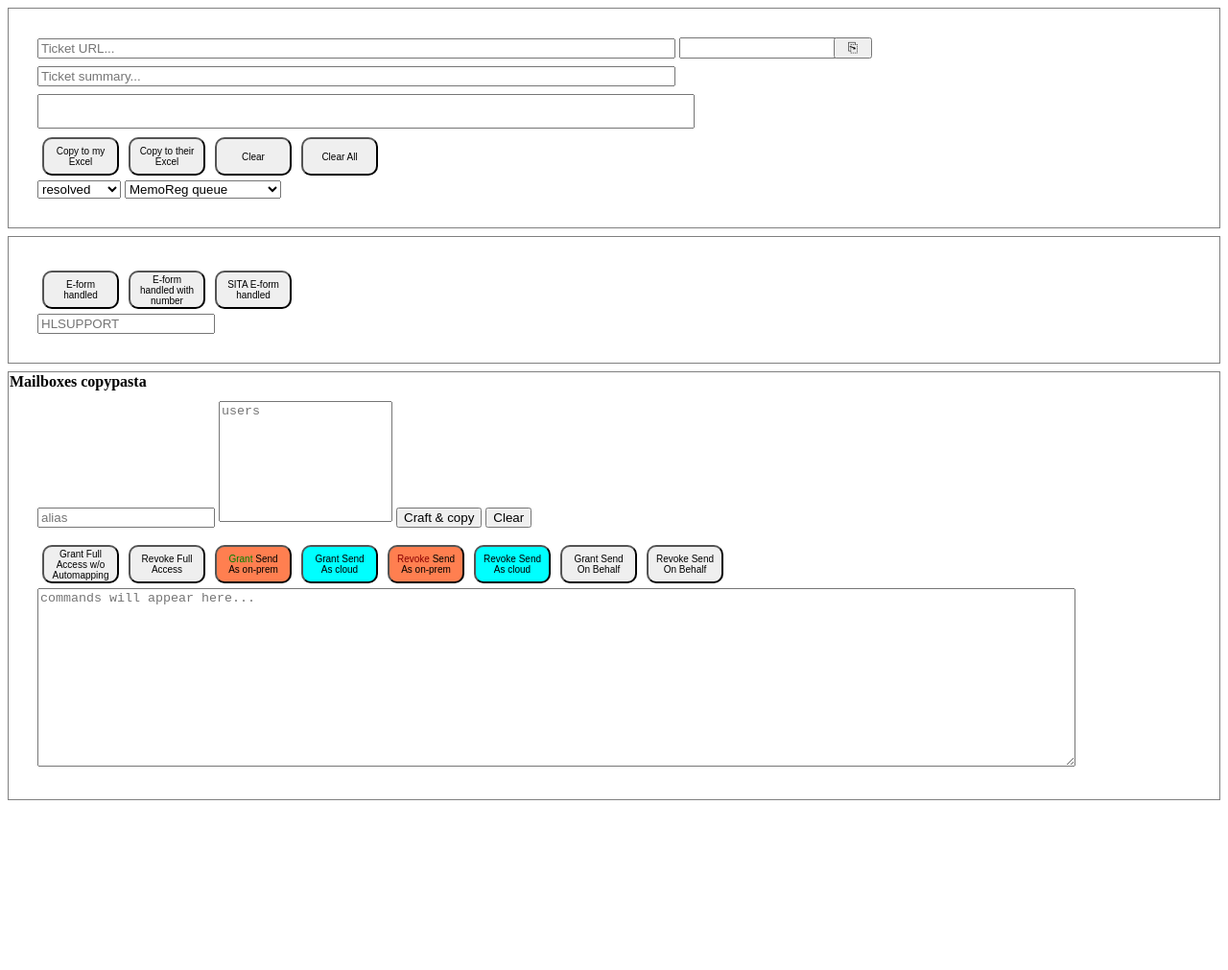
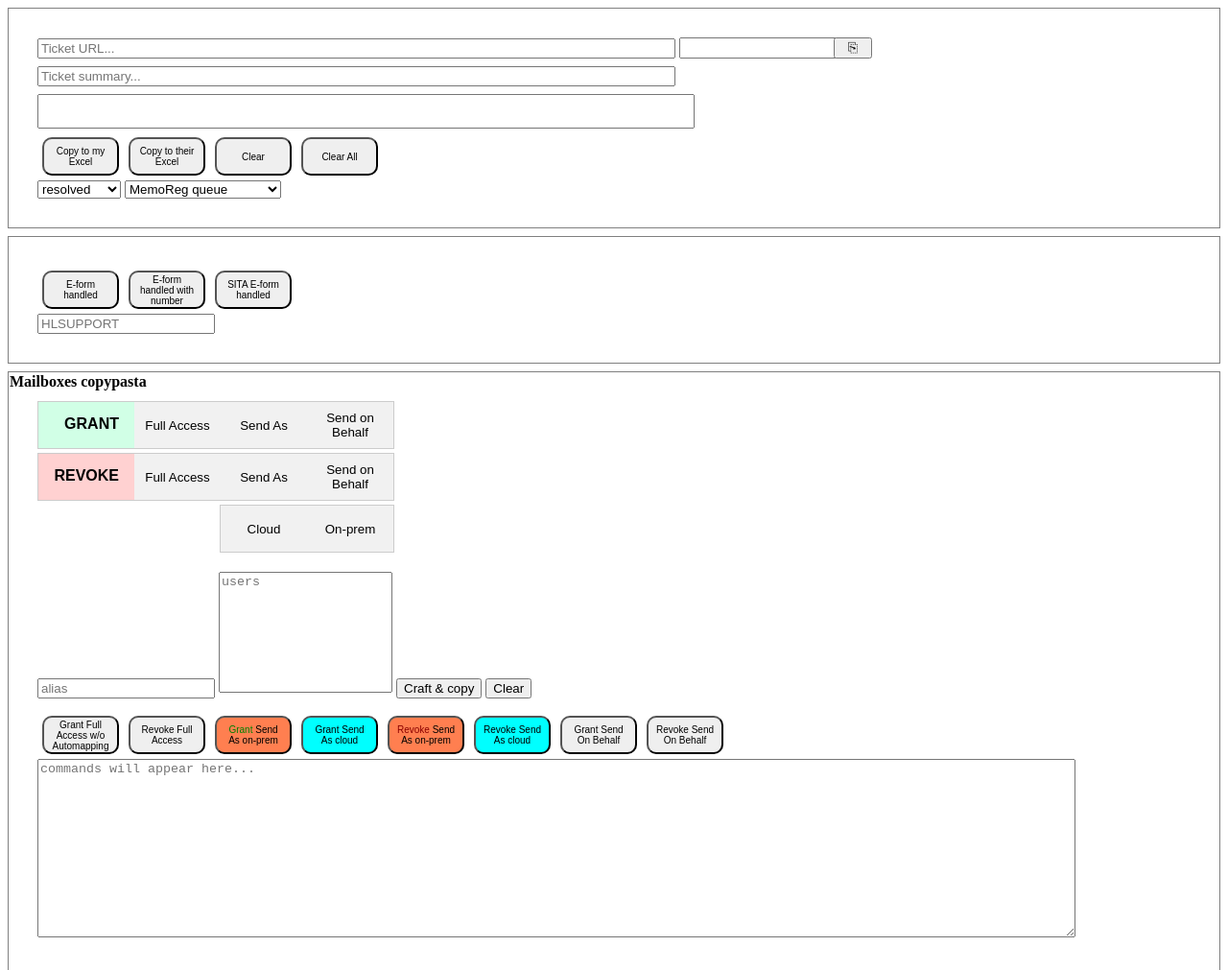
Before and after one commit to Markiu200/HLAG, a plain HTML site: page webpage/025_copypastas/010_copypastas.html in a window 1280 px wide. Shown: the whole page at 96% size. Before the commit the page ends 834 px from the top, so only its background shows below. Drawn offline with Linux system fonts and the light colour scheme.

Commit message:
Add mailbox copypasta switch buttons for privileges

```diff
--- a/webpage/025_copypastas/010_copypastas.html
+++ b/webpage/025_copypastas/010_copypastas.html
@@ -62,11 +62,39 @@
     <div>
       <input type="text" id="eformCopypastaInput" placeholder="HLSUPPORT">
     </div>
+  </section>
 
-  </section>
+
+  <!-- -------------------- -->
+  <!-- Mailboxes copypastas -->
+  <!-- -------------------- -->
 
   <section class="section">
     <h4 style="position: absolute; top: -20px; left: 1px;">Mailboxes copypasta</h4>
+
+    <!-- Toggle buttons -->
+    <div style="float: left;">
+      <div class="mailbox_copypastas_privileges">
+        <div class="grant">GRANT</div>
+        <button class="tablinks" onclick="openCity(event, 'London')">Full Access</button>
+        <button class="tablinks" onclick="openCity(event, 'Paris')">Send As</button>
+        <button class="tablinks" onclick="openCity(event, 'Tokyo')">Send on Behalf</button>
+      </div>
+      <div style="margin: 0; padding: 0;"></div>
+      <div class="mailbox_copypastas_privileges">
+        <div class="revoke">REVOKE</div>
+        <button class="tablinks" onclick="openCity(event, 'London')">Full Access</button>
+        <button class="tablinks" onclick="openCity(event, 'Paris')">Send As</button>
+        <button class="tablinks" onclick="openCity(event, 'Tokyo')">Send on Behalf</button>
+      </div>
+      <div style="margin: 0; padding: 0;"></div>
+      <div class="mailbox_copypastas_privileges right">
+        <button class="tablinks" onclick="openCity(event, 'London')">Cloud</button>
+        <button class="tablinks" onclick="openCity(event, 'Paris')">On-prem</button>
+      </div>
+    </div>
+    <div style="clear: both; height: 20px;"></div>
+
     <input type="text" placeholder="alias" id="mailboxesCopypasta_alias">
     <textarea
       style="resize: none;" rows="8" cols="20" placeholder="users" id="mailboxesCopypasta_users"
--- a/webpage/style.css
+++ b/webpage/style.css
@@ -34,7 +34,6 @@ main {
     left: 50%; /* Center the snackbar */
     bottom: 30px; /* 30px from the bottom */
 }
-/* Show the snackbar when clicking on a button (class added with JavaScript) */
 #snackbar.show {
     visibility: visible; /* Show the snackbar */
 }
@@ -60,3 +59,41 @@ main {
     margin-bottom: 8px;
     position: relative;
 }
+.mailbox_copypastas_privileges {
+    overflow: hidden;
+    border: 1px solid #ccc;
+    background-color: #f1f1f1;
+    display: inline-block; /* makes the thing take only as much space as it's children need */
+    height: 50px;
+}
+.mailbox_copypastas_privileges.right {
+    float: inline-end;
+}
+.mailbox_copypastas_privileges button {
+    background-color: inherit;
+    float: left;
+    border: none;
+    outline: none;
+    cursor: pointer;
+    width: 90px;
+    height: 100%;
+}
+.mailbox_copypastas_privileges button:hover {
+    background-color: #ddd;
+}
+.mailbox_copypastas_privileges button.active {
+    background-color: #ccc;
+}
+.mailbox_copypastas_privileges div {
+    font-family: Arial, Helvetica, sans-serif;
+    font-weight: bold;
+    float: left;
+    border: none;
+    outline: none;
+    padding: 14px 16px;
+    height: 100%;
+    width: 100px;
+    text-align: right;
+}
+.mailbox_copypastas_privileges .grant {background-color: #d1ffe6;}
+.mailbox_copypastas_privileges .revoke {background-color: #ffd1d1;}
```
